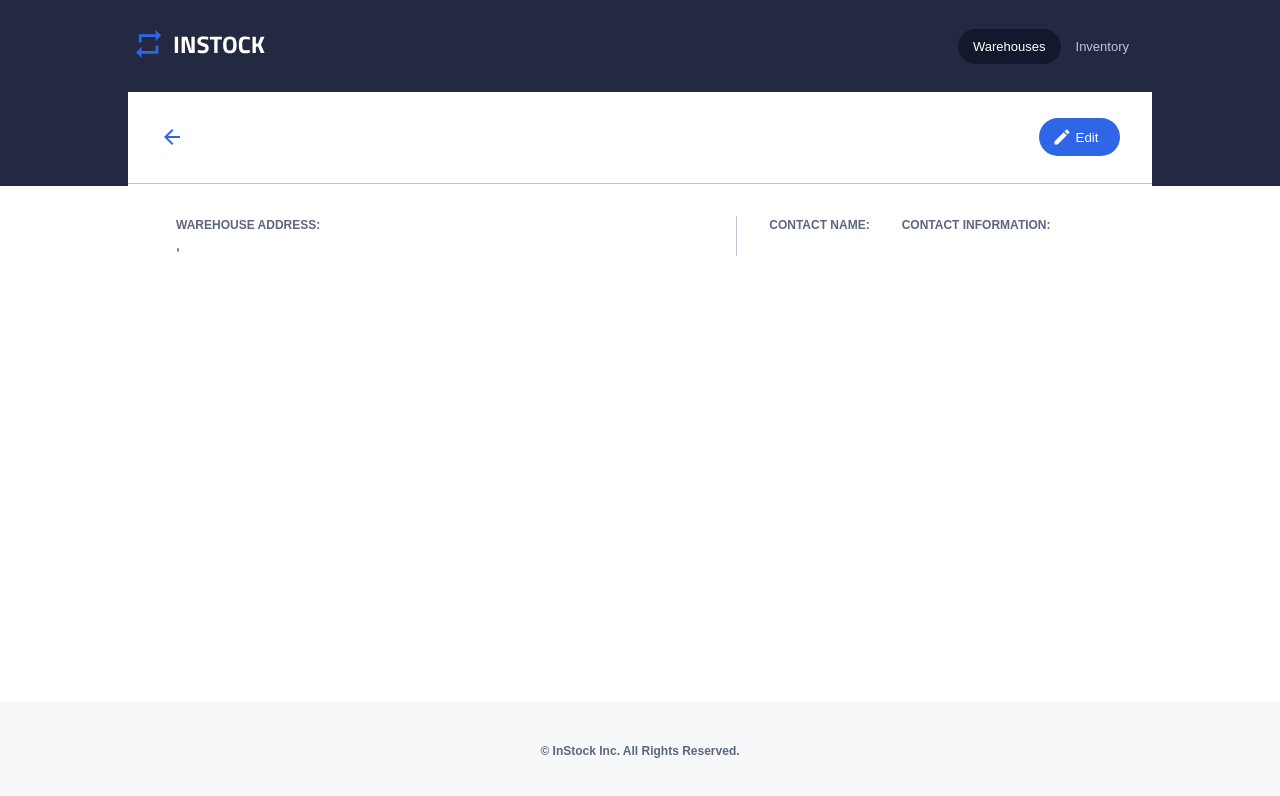
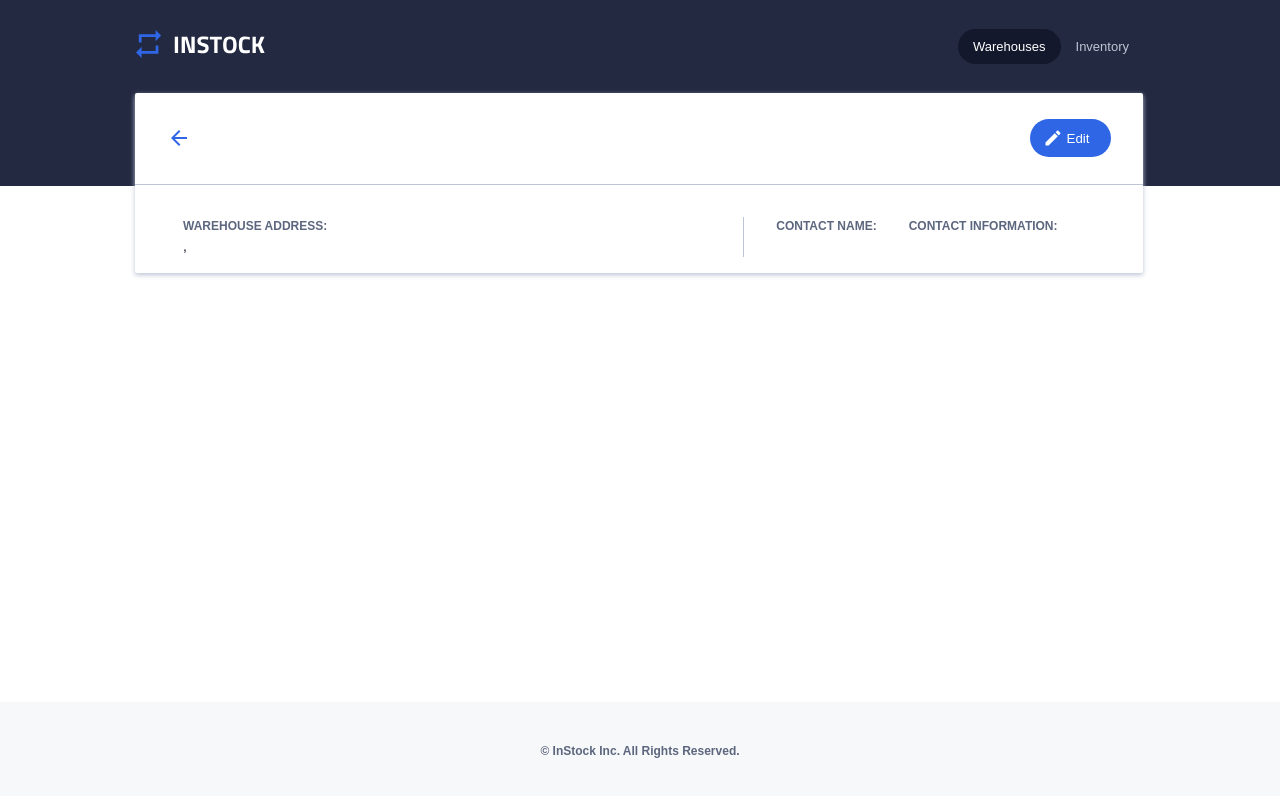
Before and after one commit to MoeyR/instock, a React (Create React App) app: page /warehouses/1 in a window 1280 px wide. Shown: the top 796 px of the page. Built offline with nearby package versions, Linux system fonts and the light colour scheme; no server answers.

Commit message:
align the position style with warehouse list

```diff
--- a/src/pages/WarehouseDetailPage/WarehouseDetailPage.scss
+++ b/src/pages/WarehouseDetailPage/WarehouseDetailPage.scss
@@ -3,22 +3,24 @@
 @use '../../styles/partials/global' as *;
 @use '../../styles/partials/mixins' as *;
 .warehouse-detail{
+    box-shadow: 0 0.125rem 0.3125rem 0 $cloud;
+    border-radius: 0.125rem;
     background-color: $white;
-    width: calc(100% - 2rem);
     position: absolute;
-    top: 8.5rem;
-    left: 1rem;
-    border-color: $cloud;
+    top: 8.0625rem;
+    left: 50%;
+    margin-left: -44%;
+    width: 87%;
+    min-width: 18.375rem;
 
-    @include tablet{
-        top: 5.75rem;
-        left: 2rem;
-        width: calc(100% - 4rem);
+    @include tablet {
+      top: 5.8125rem;
+      margin-left: -45.5%;
+      width: 91%;
     }
-
-    @include desktop{
-        left: 8rem;
-        width: calc(100% - 16rem);
+    @include desktop {
+      width: 63rem;
+      margin-left: -31.5625rem;
     }
 
     &__imgname{
```
